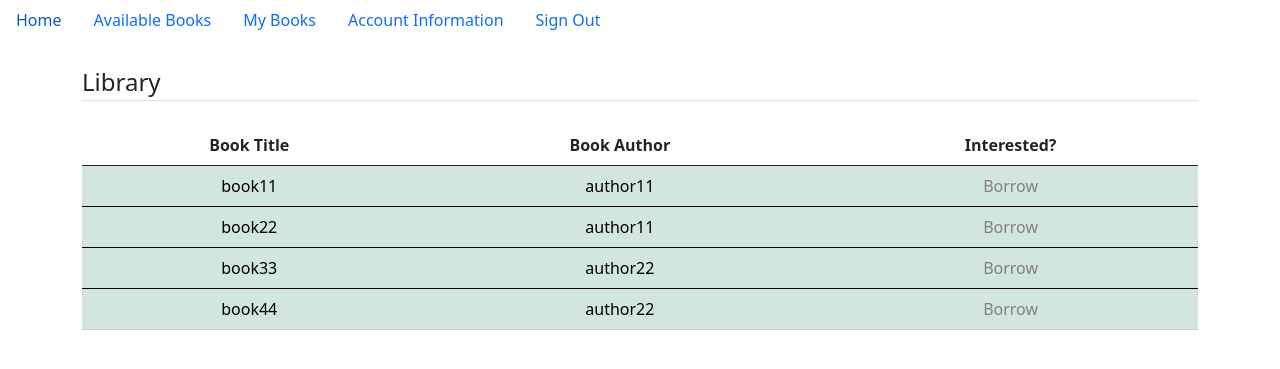
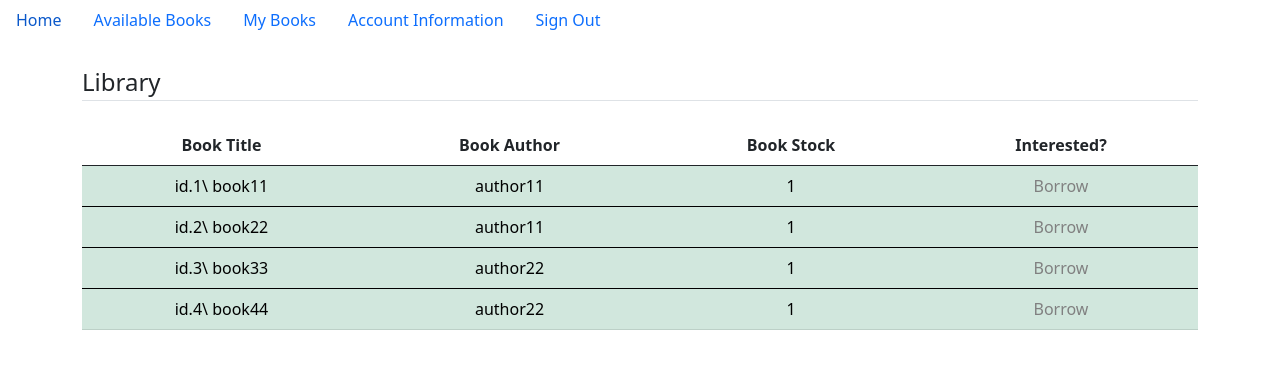
Before and after one commit to TripleCuba/Justas.Brazaitis_Flask_Task, a Flask app: page /available_books in a window 1280 px wide. Shown: the top 369 px of the page. Run offline with Flask 2, Linux system fonts and the light colour scheme; a user stored in the database is signed in; data comes from the database, SQL or seed files in the repository; both versions use the stored data as it was before the commit.

Commit message:
All done

```diff
--- a/main.py
+++ b/main.py
@@ -79,6 +79,13 @@ app.config['SECRET_KEY'] = '(/("ZOHDAJK)()kafau029)ÖÄ:ÄÖ:"OI§)"Z$()&"()!§(
 
 db = SQLAlchemy(app)
 
+user_book = db.Table(
+    'user_book', db.metadata,
+    db.Column('user_id', db.Integer, db.ForeignKey('user.id')),
+    db.Column('book_id', db.Integer, db.ForeignKey('book.id'))
+
+)
+
 
 class User(db.Model, UserMixin):
     __tablename__ = 'user'
@@ -88,6 +95,7 @@ class User(db.Model, UserMixin):
     email_address = db.Column(db.String(100), nullable=False, unique=True)
     password = db.Column(db.String(100), nullable=False)
     is_admin = db.Column(db.Boolean, nullable=False, default=True)
+    books = db.relationship('Book', secondary=user_book, back_populates='users')
 
 
 class Author(db.Model):
@@ -101,9 +109,9 @@ class Book(db.Model):
     id = db.Column(db.Integer, primary_key=True)
     title = db.Column(db.String(100), nullable=False)
     author_id = db.Column(db.Integer, db.ForeignKey('author.id'))
-    user_id = db.Column(db.Integer, db.ForeignKey('user.id'))
     author = db.relationship('Author')
-    user = db.relationship('User')
+    users = db.relationship('User', secondary=user_book, back_populates='books')
+    stock = db.Column(db.Integer, default=1)
 
 
 db.create_all()
@@ -128,32 +136,67 @@ def home():
 @app.route('/available_books', methods=['GET', 'POST'])
 @login_required
 def available_books():
-    data = Book.query
+    data = [{
+        'id': row.id,
+        'title': row.title,
+        'author': row.author,
+        'users': row.users,
+        'stock': row.stock
+    } for row in Book.query.all()]
+
     return render_template('available_books.html', data=data)
 
 
 @app.route('/borrow_book/<id>')
+@login_required
 def borrow_book(id):
+    user = User.query.filter_by(id=current_user.id).first()
     book = Book.query.filter_by(id=id).first()
-    book.user_id = current_user.id
-    db.session.add(book)
-    db.session.commit()
-    return redirect(url_for('available_books'))
+    if not user.books:
+        book.stock -= 1
+        book.users.append(user)
+        db.session.add(book)
+        db.session.commit()
+        flash('You borrowed book successfully!', 'success')
+        return redirect(url_for('available_books'))
+    else:
+        is_borrowed = list(filter(lambda x: x == book, user.books))
+        if not is_borrowed:
+            book.stock -= 1
+            book.users.append(user)
+            db.session.add(book)
+            db.session.commit()
+            flash('You have borrowed book successfully!', 'success')
+            return redirect(url_for('available_books'))
+        else:
+            print(is_borrowed)
+            flash('You already have this book!', 'danger')
+            return redirect(url_for('available_books'))
 
 
 @app.route('/my_books', methods=['GET', 'POST'])
 @login_required
 def my_books():
-    data = Book.query
+    data = [{
+        'id': row.id,
+        'books': row.books,
+        'first_name': row.first_name
+
+    } for row in User.query.all()]
+
     return render_template('my_books.html', data=data)
 
 
 @app.route('/return_book/<id>')
+@login_required
 def return_book(id):
     book = Book.query.filter_by(id=id).first()
-    book.user_id = None
+    user = User.query.filter_by(id=current_user.id).first()
+    book.users.remove(user)
+    book.stock += 1
     db.session.add(book)
     db.session.commit()
+    flash('You have returned book successfully!', 'success')
     return redirect(url_for('my_books'))
 
 
--- a/templates/available_books.html
+++ b/templates/available_books.html
@@ -1,24 +1,30 @@
 {% extends 'base.html' %}
 {% block content %}
- <legend class="border-bottom mb-4">Library</legend>
+<legend class="border-bottom mb-4">Library</legend>
 <table class="table" style="text-align:center">
     <thead>
     <tr>
         <th scope="col">Book Title</th>
         <th scope="col">Book Author</th>
+        <th scope="col">Book Stock</th>
         <th scope="col">Interested?</th>
     </tr>
     </thead>
     {% for row in data %}
-    {% if not row.user_id%}
+    {% if row.stock > 0%}
     <tbody>
     <tr class="table-success">
-        <td>{{ row.title }}</td>
+
+        <td>id.{{row.id}}\ {{ row.title }}</td>
         <td>{{row.author.name}}</td>
+        <td>{{row.stock}}</td>
         <td><a style="text-decoration:none; color:gray; font-size:1rem " href="/borrow_book/{{row.id}}">Borrow</a></td>
     </tr>
     {% endif %}
     {% endfor %}
     </tbody>
 </table>
+{% if message %}
+<h1>{{message}}</h1>
+{% endif %}
 {% endblock %}
```
Also changed, not shown: templates/my_books.html (+12 -5 lines), data.sqlite (deleted).
